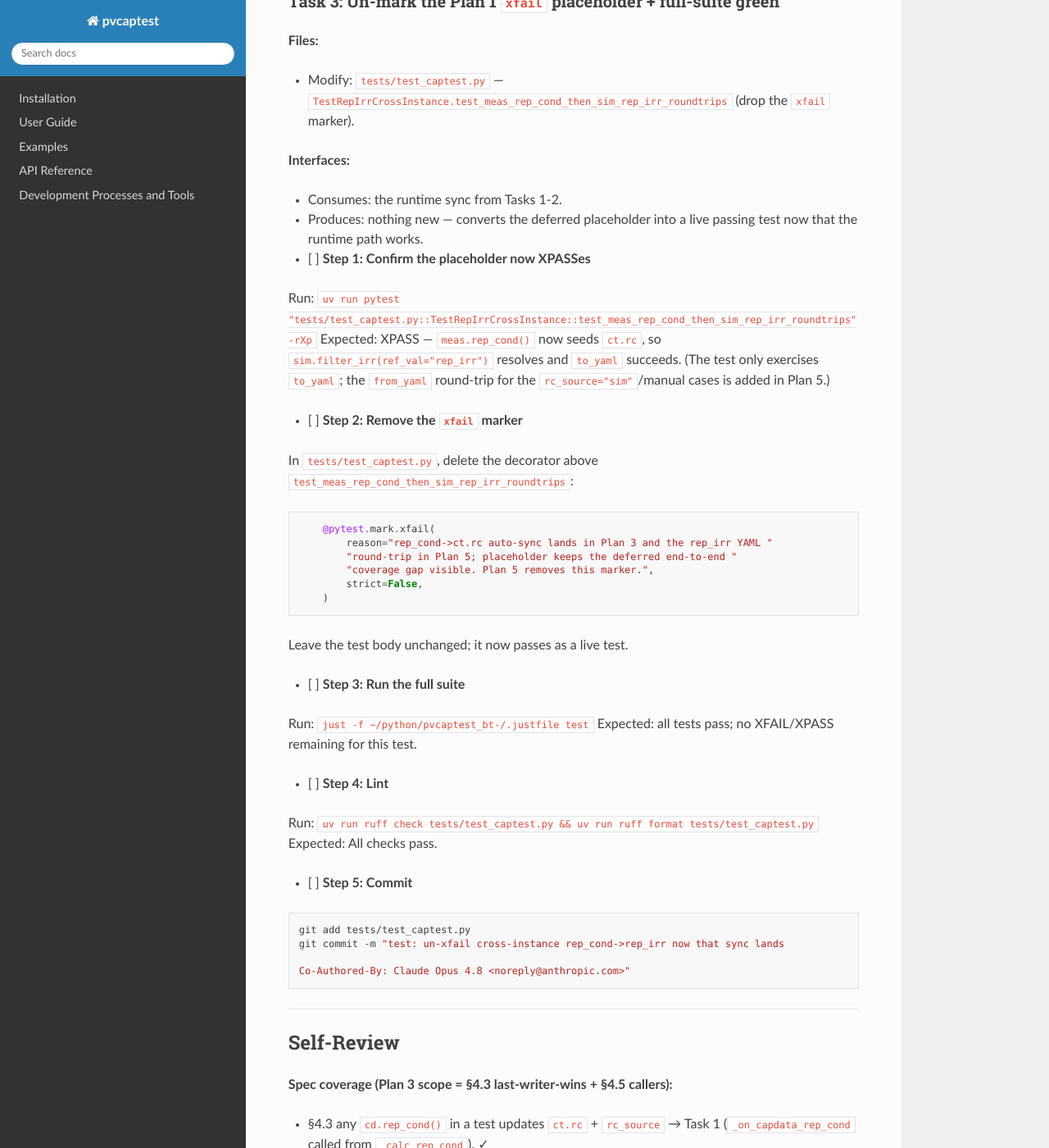
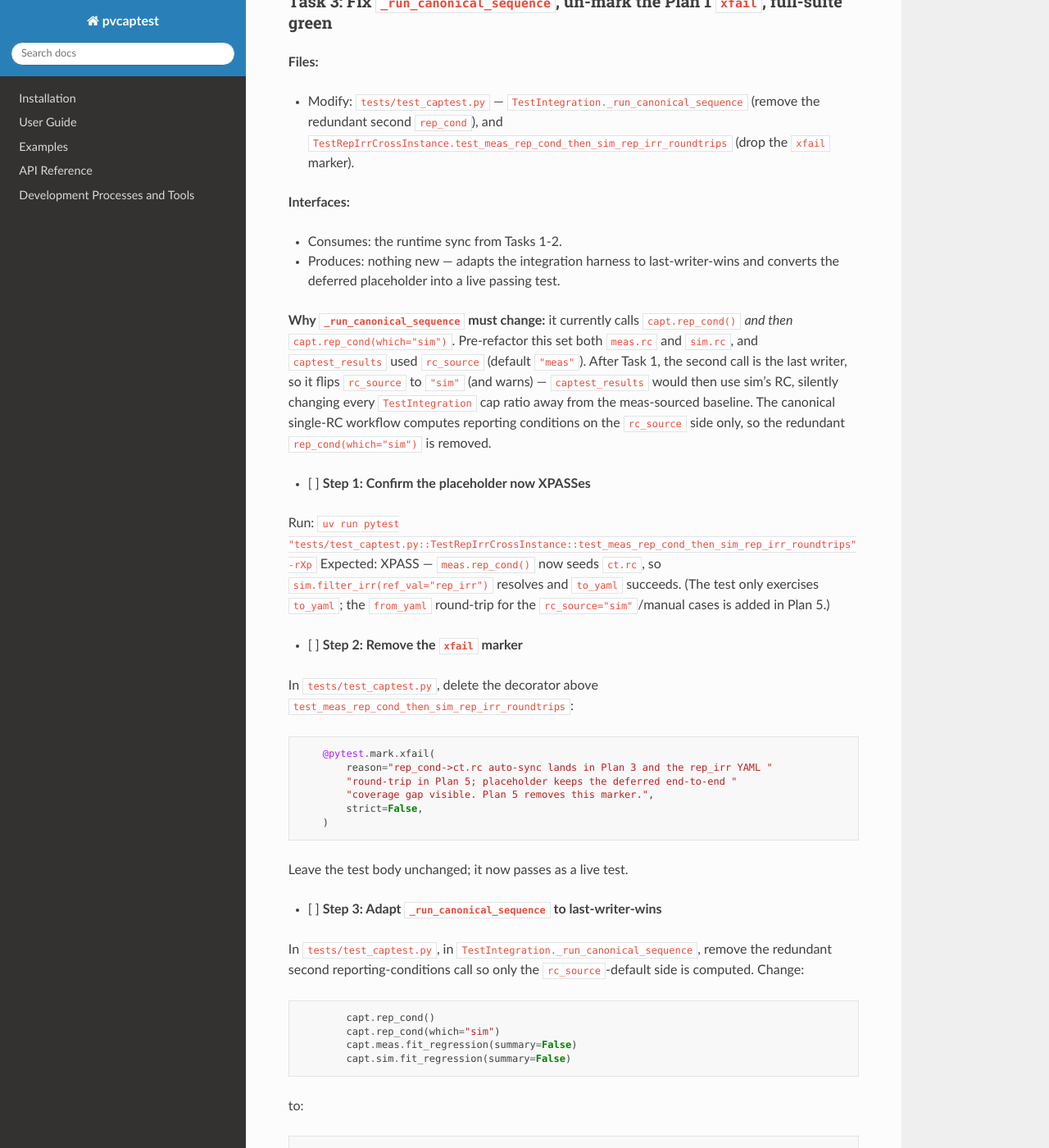
Before and after one commit to pvcaptest/pvcaptest, a Sphinx documentation site: the page built from docs/superpowers/plans/2026-06-27-captest-rc-ownership-3-rep-cond-sync.md, in a window 1280 px wide and 1400 px high, scrolled down 6249 px. Shown: the whole window at 82% size. Built offline with Sphinx 7.4.7 and the Read the Docs theme 3.1.0, drawn with Linux system fonts in a browser that asks for light colours; pages that are not in the unit, such as notebooks, are missing from menus; some of the changed text lies outside the part shown.

Commit message:
docs: implementation plan 4 (captest_results reads ct.rc) + plan 3 fix
Plan 4: captest_results predicts at ct.rc with a None guard; update its
RC-dependent tests. Plan 3 amendment: _run_canonical_sequence drops the
redundant rep_cond(which='sim') that would flip rc_source under
last-writer-wins and silently change every integration cap ratio.

Co-Authored-By: Claude Opus 4.8 <noreply@anthropic.com>

````diff
--- a/docs/superpowers/plans/2026-06-27-captest-rc-ownership-3-rep-cond-sync.md
+++ b/docs/superpowers/plans/2026-06-27-captest-rc-ownership-3-rep-cond-sync.md
@@ -265,14 +265,16 @@ Co-Authored-By: Claude Opus 4.8 <noreply@anthropic.com>"
 
 ---
 
-### Task 3: Un-mark the Plan 1 `xfail` placeholder + full-suite green
+### Task 3: Fix `_run_canonical_sequence`, un-mark the Plan 1 `xfail`, full-suite green
 
 **Files:**
-- Modify: `tests/test_captest.py` — `TestRepIrrCrossInstance.test_meas_rep_cond_then_sim_rep_irr_roundtrips` (drop the `xfail` marker).
+- Modify: `tests/test_captest.py` — `TestIntegration._run_canonical_sequence` (remove the redundant second `rep_cond`), and `TestRepIrrCrossInstance.test_meas_rep_cond_then_sim_rep_irr_roundtrips` (drop the `xfail` marker).
 
 **Interfaces:**
 - Consumes: the runtime sync from Tasks 1-2.
-- Produces: nothing new — converts the deferred placeholder into a live passing test now that the runtime path works.
+- Produces: nothing new — adapts the integration harness to last-writer-wins and converts the deferred placeholder into a live passing test.
+
+**Why `_run_canonical_sequence` must change:** it currently calls `capt.rep_cond()` *and then* `capt.rep_cond(which="sim")`. Pre-refactor this set both `meas.rc` and `sim.rc`, and `captest_results` used `rc_source` (default `"meas"`). After Task 1, the second call is the last writer, so it flips `rc_source` to `"sim"` (and warns) — `captest_results` would then use sim's RC, silently changing every `TestIntegration` cap ratio away from the meas-sourced baseline. The canonical single-RC workflow computes reporting conditions on the `rc_source` side only, so the redundant `rep_cond(which="sim")` is removed.
 
 - [ ] **Step 1: Confirm the placeholder now XPASSes**
 
@@ -294,21 +296,48 @@ In `tests/test_captest.py`, delete the decorator above `test_meas_rep_cond_then_
 
 Leave the test body unchanged; it now passes as a live test.
 
-- [ ] **Step 3: Run the full suite**
+- [ ] **Step 3: Adapt `_run_canonical_sequence` to last-writer-wins**
+
+In `tests/test_captest.py`, in `TestIntegration._run_canonical_sequence`, remove the redundant second reporting-conditions call so only the `rc_source`-default side is computed. Change:
+
+```python
+        capt.rep_cond()
+        capt.rep_cond(which="sim")
+        capt.meas.fit_regression(summary=False)
+        capt.sim.fit_regression(summary=False)
+```
+
+to:
+
+```python
+        # Single test RC from the rc_source side (default 'meas'). Under
+        # last-writer-wins a second rep_cond(which='sim') would flip rc_source
+        # to 'sim' and change captest_results; the canonical workflow uses one
+        # source.
+        capt.rep_cond()
+        capt.meas.fit_regression(summary=False)
+        capt.sim.fit_regression(summary=False)
+```
+
+- [ ] **Step 4: Run the full suite**
 
 Run: `just -f ~/python/pvcaptest_bt-/.justfile test`
-Expected: all tests pass; no XFAIL/XPASS remaining for this test.
+Expected: all tests pass; no XFAIL/XPASS remaining for the un-marked test; `TestIntegration` cap ratios unchanged from baseline (meas-sourced RC, no source-change warnings).
 
-- [ ] **Step 4: Lint**
+- [ ] **Step 5: Lint**
 
 Run: `uv run ruff check tests/test_captest.py && uv run ruff format tests/test_captest.py`
 Expected: All checks pass.
 
-- [ ] **Step 5: Commit**
+- [ ] **Step 6: Commit**
 
 ```bash
 git add tests/test_captest.py
-git commit -m "test: un-xfail cross-instance rep_cond->rep_irr now that sync lands
+git commit -m "test: adapt integration harness to last-writer-wins; un-xfail rep_irr
+
+Remove the redundant rep_cond(which='sim') from _run_canonical_sequence so
+the single test RC stays meas-sourced (avoids a source flip), and drop the
+Plan 1 xfail now that cd.rep_cond syncs ct.rc.
 
 Co-Authored-By: Claude Opus 4.8 <noreply@anthropic.com>"
 ```
````
Also changed, not shown: docs/superpowers/plans/2026-06-27-captest-rc-ownership-4-captest-results.md (added, +168 -0 lines).
